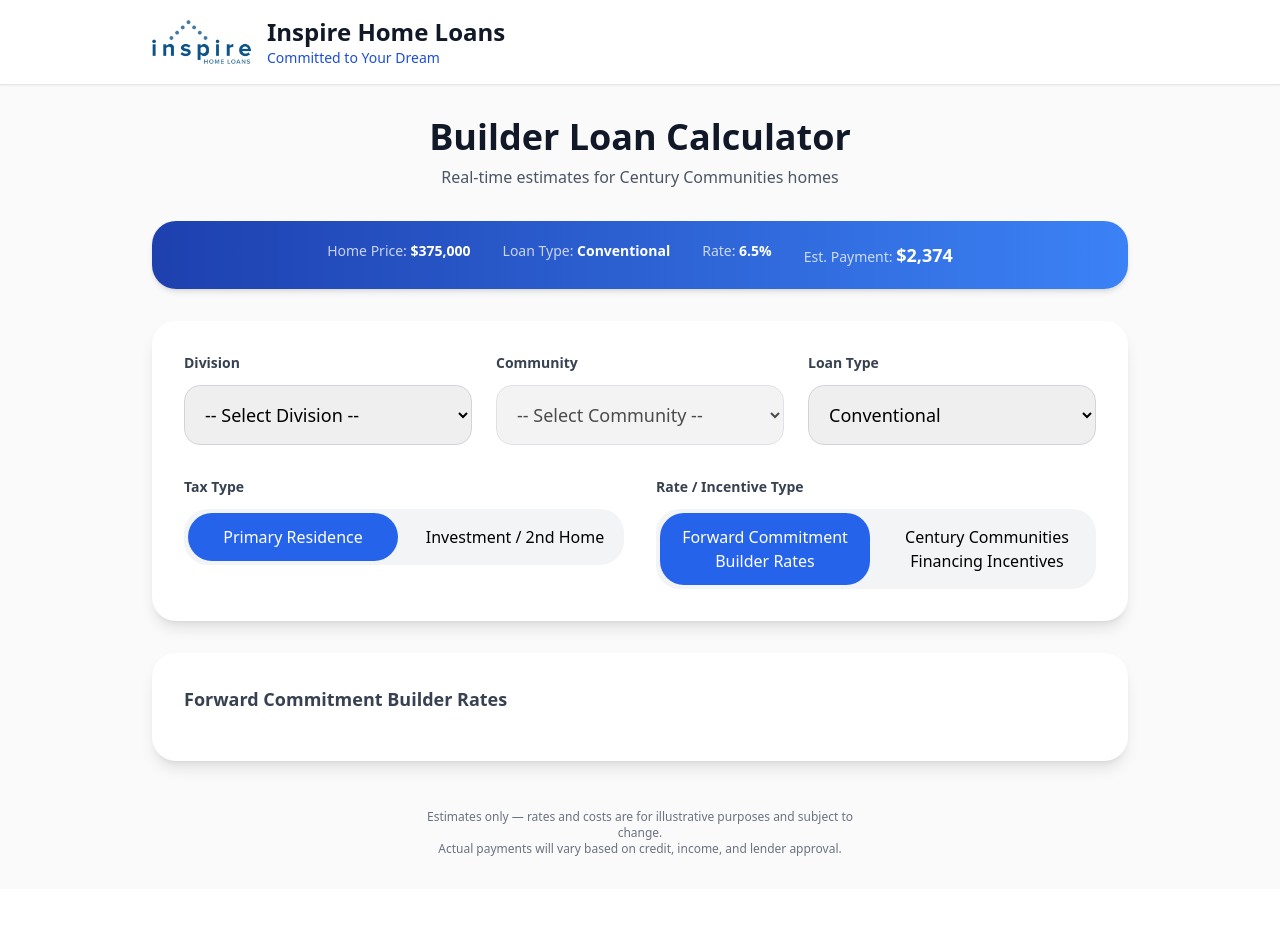
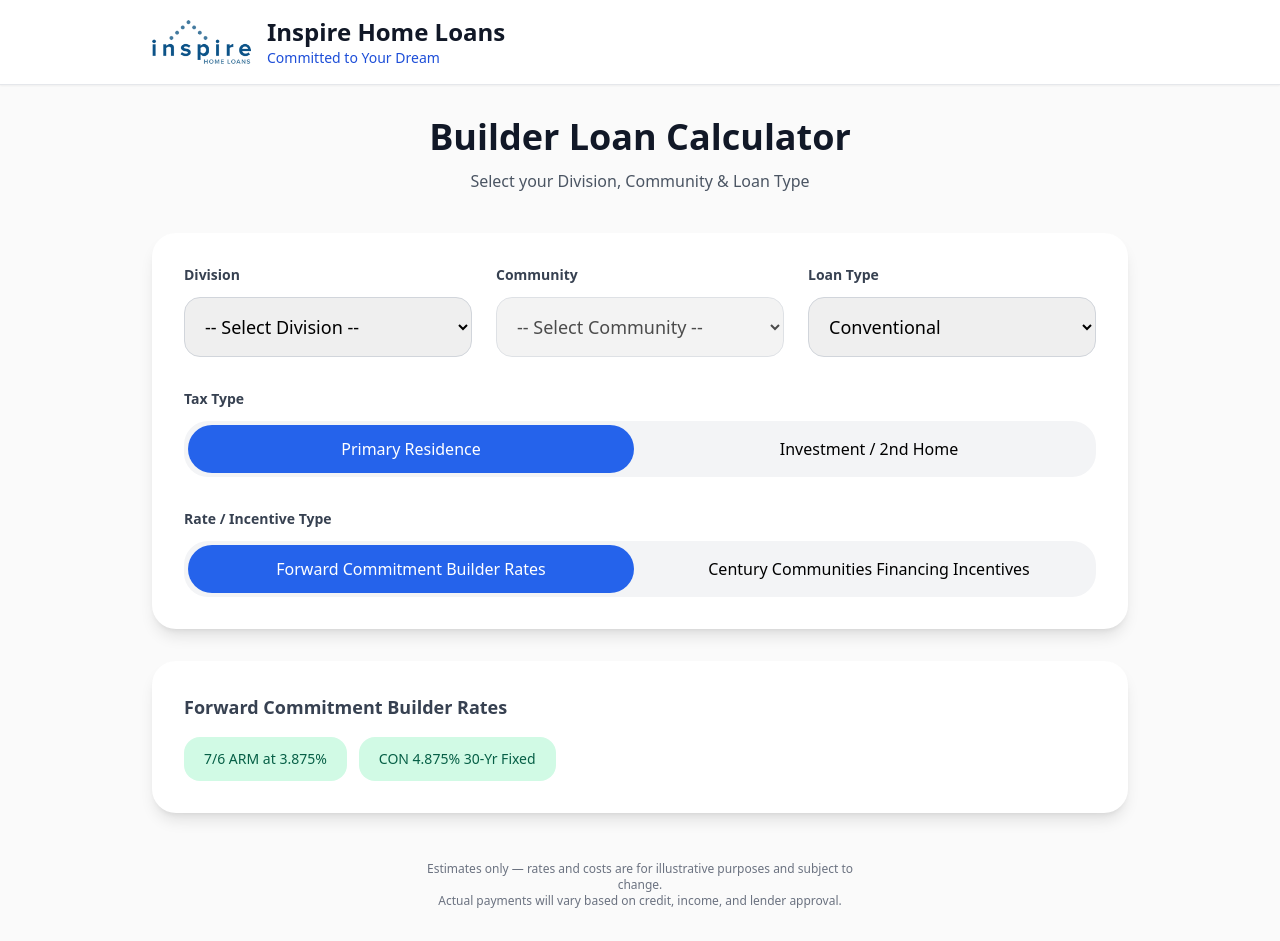
Before and after one commit to klashkid/inspire-builder-calculator, a Flask app: page / in a window 1280 px wide. Before the commit the page ends 856 px from the top, so only its background shows below. Run offline with Flask 3, Linux system fonts and the light colour scheme; some libraries are stand-ins or nearby versions.

Commit message:
Add files via upload

```diff
--- a/templates/index.html
+++ b/templates/index.html
@@ -5,15 +5,6 @@
     <meta name="viewport" content="width=device-width, initial-scale=1.0">
     <title>Inspire Home Loans - Builder Calculator</title>
     <script src="https://cdn.tailwindcss.com"></script>
-    <style>
-        @keyframes pop {
-            0% { transform: scale(0.95); }
-            50% { transform: scale(1.05); }
-            100% { transform: scale(1); }
-        }
-        .animate-pop { animation: pop 0.4s ease-out; }
-        .summary-bar { background: linear-gradient(90deg, #1e40af, #3b82f6); }
-    </style>
 </head>
 <body class="bg-zinc-50 min-h-screen">
     <!-- Header -->
@@ -30,19 +21,9 @@
     </div>
 
     <div class="max-w-5xl mx-auto px-4 sm:px-6 py-8">
-        <div class="text-center mb-8">
+        <div class="text-center mb-10">
             <h2 class="text-4xl font-bold text-gray-900">Builder Loan Calculator</h2>
-            <p class="text-gray-600 mt-2">Real-time estimates for Century Communities homes</p>
-        </div>
-
-        <!-- Summary Bar -->
-        <div id="summary_bar" class="summary-bar text-white rounded-3xl p-5 mb-8 hidden shadow-md">
-            <div class="flex flex-wrap justify-center gap-x-8 gap-y-3 text-center text-sm">
-                <div><span class="opacity-75">Home Price:</span> <span id="sum_price" class="font-semibold">$0</span></div>
-                <div><span class="opacity-75">Loan Type:</span> <span id="sum_loan" class="font-semibold">—</span></div>
-                <div><span class="opacity-75">Rate:</span> <span id="sum_rate" class="font-semibold">—</span></div>
-                <div><span class="opacity-75">Est. Payment:</span> <span id="sum_payment" class="font-semibold text-lg">$0</span></div>
-            </div>
+            <p class="text-gray-600 mt-3">Select your Division, Community & Loan Type</p>
         </div>
 
         <!-- Selection -->
@@ -71,20 +52,21 @@
                 </div>
             </div>
 
-            <div class="mt-8 grid grid-cols-1 md:grid-cols-2 gap-8">
-                <div>
+            <!-- Tax Type -->
+            <div class="mt-8">
                 <label class="block text-sm font-semibold text-gray-700 mb-3">Tax Type</label>
                 <div class="flex gap-3 bg-gray-100 p-1 rounded-3xl">
                     <button onclick="setTaxType('primary')" id="btn_primary" class="flex-1 py-3 rounded-3xl font-medium transition-all">Primary Residence</button>
                     <button onclick="setTaxType('investment')" id="btn_investment" class="flex-1 py-3 rounded-3xl font-medium transition-all">Investment / 2nd Home</button>
                 </div>
             </div>
-                <div>
+
+            <!-- Rate / Incentive Type -->
+            <div class="mt-8">
                 <label class="block text-sm font-semibold text-gray-700 mb-3">Rate / Incentive Type</label>
                 <div class="flex gap-3 bg-gray-100 p-1 rounded-3xl">
                     <button onclick="setRateMode('builder')" id="btn_builder" class="flex-1 py-3 rounded-3xl font-medium transition-all">Forward Commitment Builder Rates</button>
                     <button onclick="setRateMode('incentives')" id="btn_incentives" class="flex-1 py-3 rounded-3xl font-medium transition-all">Century Communities Financing Incentives</button>
-                    </div>
                 </div>
             </div>
 
@@ -143,14 +125,12 @@
                 </div>
             </div>
 
-            <!-- Prominent Total Monthly Payment -->
-            <div id="total_payment_card" class="bg-blue-50 border-2 border-blue-200 rounded-3xl p-10 mb-10 text-center animate-pop">
-                <p class="text-lg font-semibold text-blue-800 mb-3">Total Estimated Monthly Payment</p>
+            <div class="bg-blue-50 border-2 border-blue-200 rounded-3xl p-10 mb-10 text-center">
+                <p class="text-lg font-semibold text-blue-800 mb-3">Total Monthly Payment</p>
                 <p id="monthly_payment" class="text-6xl font-bold text-blue-700">$0</p>
                 <p class="text-sm text-gray-500 mt-2">(Excludes HOA)</p>
             </div>
 
-            <!-- Payment Breakdown -->
             <div class="bg-white border border-gray-200 rounded-3xl p-8 mb-10">
                 <p class="text-lg font-semibold text-gray-700 mb-6 text-center">Payment Breakdown</p>
                 <div class="space-y-6">
@@ -173,7 +153,6 @@
                 </div>
             </div>
 
-            <!-- Tax / HOA / Insurance -->
             <div class="grid grid-cols-1 sm:grid-cols-3 gap-6">
                 <div class="bg-zinc-50 p-6 rounded-2xl text-center">
                     <p class="text-sm text-gray-600">Property Tax</p>
@@ -192,7 +171,7 @@
                 </div>
             </div>
 
-            <!-- Cash to Close -->
+            <!-- Cash to Close - Fixed Spacing -->
             <div class="mt-12 pt-8 border-t">
                 <h3 class="text-2xl font-semibold mb-6 text-center">Estimated Cash to Close</h3>
                 <div class="bg-zinc-50 p-8 rounded-3xl">
@@ -395,17 +374,105 @@
             calculate();
         }
 
-        // All other functions (loadCommunities, loadCommunityData, handleLoanTypeChange, updateBuilderRates, applyBuilderRate, calculate, resetForm) are the same as the last full version.
-        // (They are unchanged and fully functional.)
+        function loadCommunities() {
+            const division = document.getElementById('division').value;
+            const commSelect = document.getElementById('community');
+            commSelect.innerHTML = '<option value="">-- Select Community --</option>';
+            commSelect.disabled = true;
+            if (!division) return;
 
-        function loadCommunities() { /* same as before */ }
-        function loadCommunityData() { /* same as before */ }
-        function handleLoanTypeChange() { /* same as before */ }
-        function updateBuilderRates() { /* same as before */ }
-        function applyBuilderRate(btn) { /* same as before */ }
+            fetch(`/get_communities/${division}`)
+                .then(r => r.json())
+                .then(communities => {
+                    communities.forEach(comm => {
+                        let option = document.createElement('option');
+                        option.value = comm;
+                        option.textContent = comm;
+                        commSelect.appendChild(option);
+                    });
+                    commSelect.disabled = false;
+                })
+                .catch(err => console.error(err));
+        }
+
+        function loadCommunityData() {
+            const division = document.getElementById('division').value;
+            const community = document.getElementById('community').value;
+            if (!division || !community) return;
+
+            fetch(`/get_community_data/${division}/${encodeURIComponent(community)}`)
+                .then(r => r.json())
+                .then(data => {
+                    currentData = data;
+                    document.getElementById('calculator').classList.remove('hidden');
+                    if (data.default_price) document.getElementById('home_price').value = data.default_price;
+                    calculate();
+                })
+                .catch(err => console.error(err));
+        }
+
+        function handleLoanTypeChange() {
+            const loanType = document.getElementById('loan_type').value;
+            document.getElementById('va_options').classList.toggle('hidden', loanType !== "VA");
+
+            let defaultRate = (loanType === "FHA" || loanType === "USDA" || loanType === "VA") ? 4.875 : 6.5;
+            let defaultDown = 10;
+            if (loanType === "FHA") defaultDown = 3.5;
+            else if (loanType === "USDA" || loanType === "VA") defaultDown = 0;
+
+            document.getElementById('interest_rate').value = defaultRate;
+            document.getElementById('down_payment').value = defaultDown;
+
+            if (currentRateMode === 'builder') updateBuilderRates();
+            if (currentRateMode === 'incentives') updateWeeklyRates();
+            calculate();
+        }
+
+        function updateBuilderRates() {
+            const loanType = document.getElementById('loan_type').value;
+            const container = document.getElementById('builder_rates_buttons');
+            container.innerHTML = '';
+
+            let buttons = [];
+            if (loanType === "Conventional") {
+                buttons = [
+                    { label: "7/6 ARM at 3.875%", rate: 3.875, discountPointsOfLoan: 0.02, sellerCreditOfLoan: 0.02, lenderCredit: 0 },
+                    { label: "CON 4.875% 30-Yr Fixed", rate: 4.875, discountPointsOfLoan: 0.03, sellerCreditOfLoan: 0.03, lenderCredit: 0 }
+                ];
+            } else {
+                buttons = [
+                    { label: "5/1 ARM at 3.375%", rate: 3.375, discountPointsOfLoan: 0.01, sellerCreditOfLoan: 0.01, lenderCredit: 3000 },
+                    { label: "5/1 ARM at 3.75%", rate: 3.75, discountPointsOfLoan: 0.01, sellerCreditOfLoan: 0.01, lenderCredit: 3000 },
+                    { label: "3.875% 30-Yr Fixed", rate: 3.875 },
+                    { label: "GOV 4.875% Fixed", rate: 4.875, discountPointsOfLoan: 0.01, sellerCreditOfLoan: 0.01, lenderCredit: 3000 }
+                ];
+            }
+
+            buttons.forEach(btn => {
+                const button = document.createElement('button');
+                button.textContent = btn.label;
+                button.className = "px-5 py-3 bg-emerald-100 hover:bg-emerald-200 text-emerald-800 font-medium rounded-2xl transition text-sm";
+                button.onclick = () => applyBuilderRate(btn);
+                container.appendChild(button);
+            });
+        }
+
+        function applyBuilderRate(btn) {
+            document.getElementById('interest_rate').value = btn.rate;
+            const price = parseFloat(document.getElementById('home_price').value) || 0;
+            const downPct = parseFloat(document.getElementById('down_payment').value) || 0;
+            const baseLoan = price * (1 - downPct / 100);
+
+            if (btn.discountPointsOfLoan !== undefined) document.getElementById('discount_points').value = Math.round(baseLoan * btn.discountPointsOfLoan);
+            if (btn.sellerCreditOfLoan !== undefined) {
+                sellerCreditAmount = baseLoan * btn.sellerCreditOfLoan;
+                sellerCreditPercent = 0;
+            }
+            if (btn.lenderCredit !== undefined) document.getElementById('lender_credit').value = btn.lenderCredit;
+            calculate();
+        }
 
         function calculate() {
-            // Full calculate function (same as previous full version)
             const price = parseFloat(document.getElementById('home_price').value) || 0;
             let downPct = parseFloat(document.getElementById('down_payment').value) || 0;
             const rate = (parseFloat(document.getElementById('interest_rate').value) || 0) / 100;
@@ -489,15 +556,9 @@
             document.getElementById('cash_seller_credit').textContent = sellerCredit > 0 ? '-$' + Math.round(sellerCredit).toLocaleString() : '$0';
             document.getElementById('cash_to_close').textContent = '$' + Math.round(Math.max(0, cashToClose)).toLocaleString();
 
+            // Clean displays for Discount Points and Lender Credit
             document.getElementById('discount_points_display').textContent = '$' + discountPoints.toLocaleString();
             document.getElementById('lender_credit_display').textContent = '$' + lenderCredit.toLocaleString();
-
-            // Update summary bar
-            document.getElementById('sum_price').textContent = '$' + price.toLocaleString();
-            document.getElementById('sum_loan').textContent = loanType;
-            document.getElementById('sum_rate').textContent = document.getElementById('interest_rate').value + '%';
-            document.getElementById('sum_payment').textContent = document.getElementById('monthly_payment').textContent;
-            document.getElementById('summary_bar').classList.remove('hidden');
         }
 
         function resetForm() {
```
Lines whose indentation alone changed are shown as unchanged.
